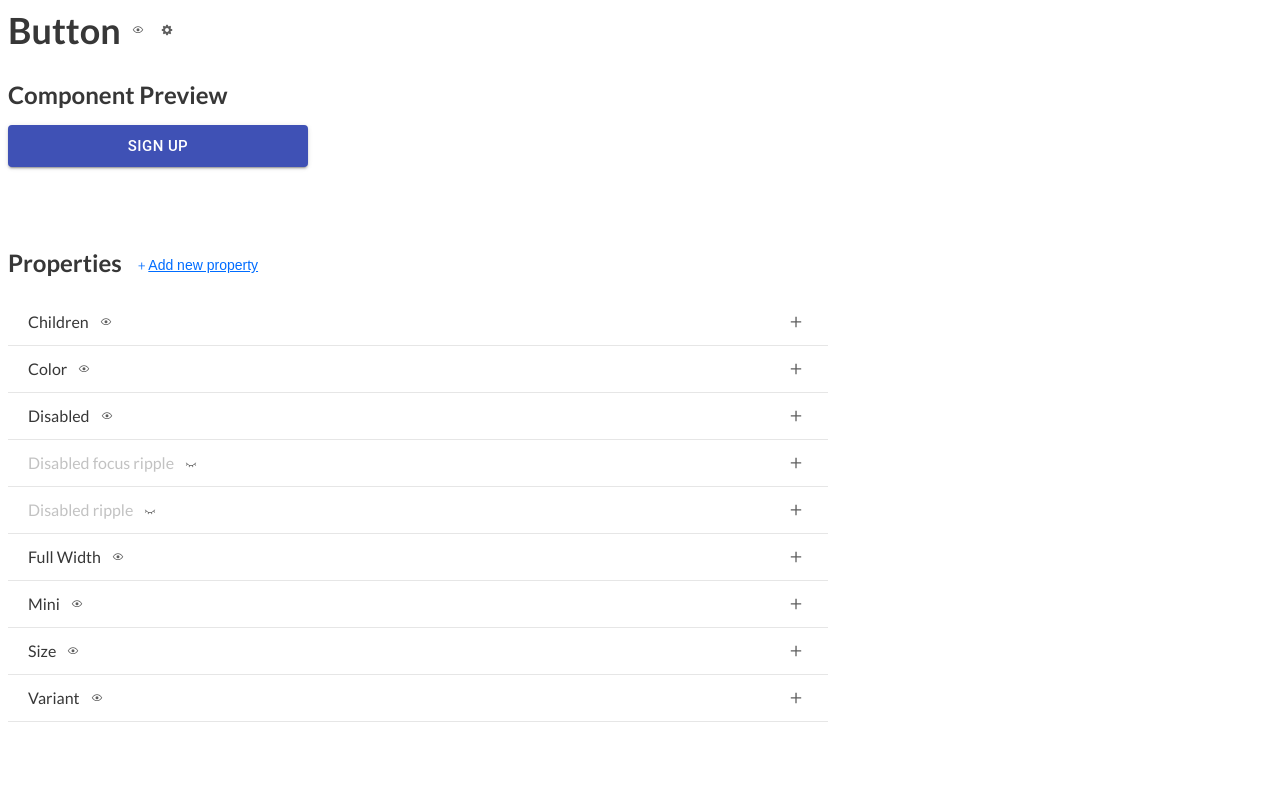
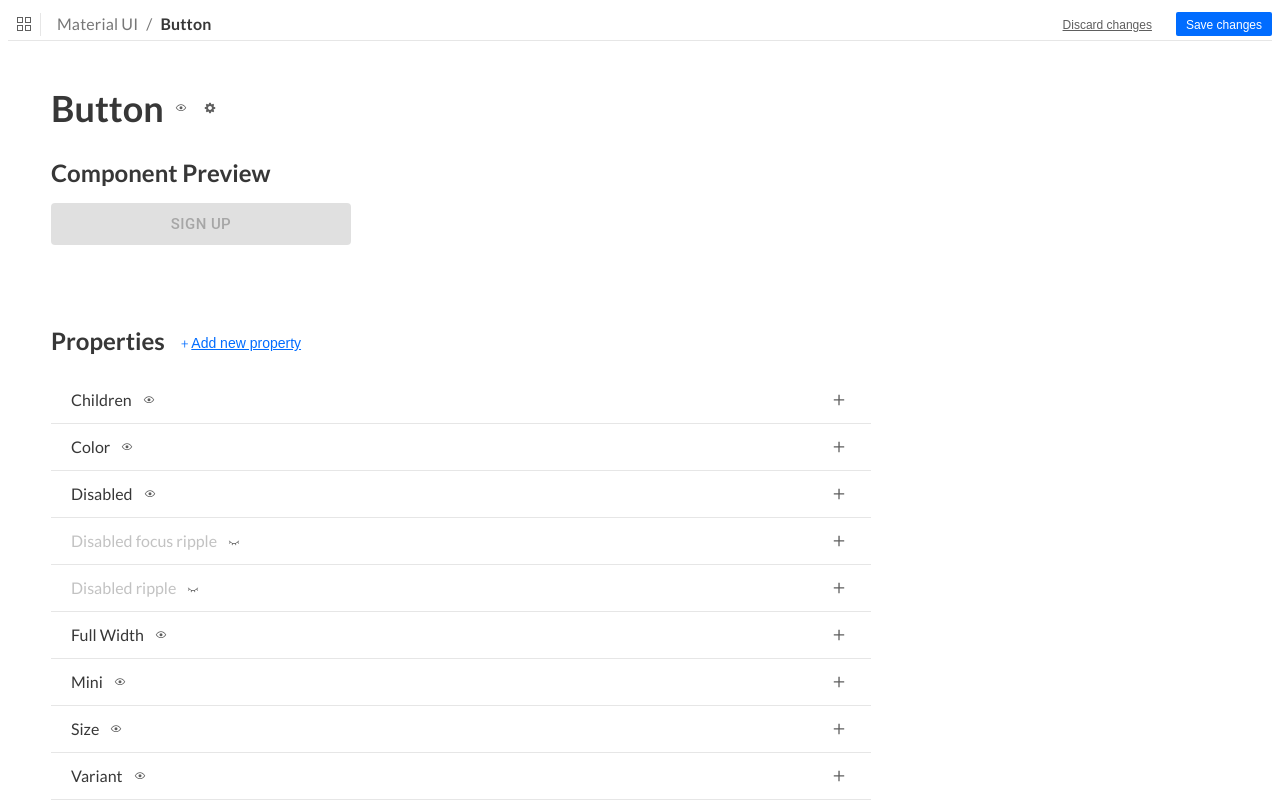
Before and after one commit to Maurikzio/mau-component-creator, a React (Create React App) app: page / in a window 1280 px wide. Built offline with nearby package versions, Linux system fonts and the light colour scheme.

Commit message:
Added Topbar section

```diff
--- a/src/App.js
+++ b/src/App.js
@@ -2,7 +2,8 @@
 import { useCallback, useState } from "react";
 import Properties from "./components/Properties";
 import Preview from "./components/Preview";
-import Header from "./components/Header"
+import Header from "./components/Header";
+import Topbar from "./components/Topbar";
 import { css } from "@emotion/react";
 import produce from "immer";
 import "./App.css";
@@ -10,6 +11,11 @@ import "./App.css";
 
 const appStyles = ({ colors }) => css`
   color: ${colors.primary};
+
+  section {
+    padding-top: 45px;
+    padding-left: 43px;
+  }
 `;
 
 function App() {
@@ -127,12 +133,16 @@ function App() {
     setProperties({...properties, ...newProperty})
   }
 
+  const componentName = "Button";
+
   return (
     <div css={appStyles}>
-      {/* <Topbar /> */}
-      <Header />
-      <Preview properties={properties} />
-      <Properties properties={properties} updatePropertyField={updatePropertyField} onAddNewProperty={handleAddNewProperty}/>
+      <Topbar componentName={componentName}/>
+      <section>
+        <Header componentName={componentName}/>
+        <Preview properties={properties} />
+        <Properties properties={properties} updatePropertyField={updatePropertyField} onAddNewProperty={handleAddNewProperty}/>
+      </section>
     </div>
   );
 }
--- a/src/components/Header/index.jsx
+++ b/src/components/Header/index.jsx
@@ -17,11 +17,12 @@ const headerStyles = css`
   }
 `;
 
-const Header = () => {
+const Header = (props) => {
+  const { componentName } = props;
   const [isVisible, setIsVisible] = useState(true);
   return (
     <div css={headerStyles}>
-      <div className="header-title">Button</div>
+      <div className="header-title">{componentName}</div>
       <VisibilityIcon visible={isVisible} onClick={() => setIsVisible(!isVisible)} tooltipText="Toggle component visibility in library"/>
       <SettingsIcon tooltipText="Component settings" />
     </div>
--- a/src/components/Preview/index.jsx
+++ b/src/components/Preview/index.jsx
@@ -38,6 +38,7 @@ const Preview = (props) => {
         color={propertiesToPass?.["color"] || "primary"}
         disableFocusRipple={propertiesToPass?.["disabledFocusRipple"]}
         disableRipple={propertiesToPass?.["disabledRipple"]}
+        disabled={propertiesToPass?.["disabled"]}
       >Sign up</Button>
     </div>
   )
--- /dev/null
+++ b/src/components/Topbar/index.jsx
@@ -0,0 +1,73 @@
+/** @jsxImportSource @emotion/react */
+import { useState } from "react";
+import { css } from "@emotion/react";
+import { Breadcrumbs } from "@material-ui/core";
+import { ReactComponent as GroupIcon } from "../../assets/icons/layout-medium-tile-outline.svg";
+import Button from "../common/Button";
+
+const topbarStyles = ({ colors, typography }) => css`
+  height: 32px;
+  display: flex;
+  align-items: center;
+  column-gap: 16px;
+  border-bottom: 1px solid ${colors.silver.dark5};
+  .topbar-left-icon {
+    padding: 2px 9px;
+    border-right: 1px solid ${colors.silver.dark5};
+  }
+
+  nav {
+    font-family: ${typography.fontFamily};
+  }
+
+  .topbar-breadcrumbs {
+    font-size: 15px;
+    span {
+      color: #777777;
+      font-weight: normal;
+    }
+    .active {
+      color: #373737;
+      font-weight: bold;
+    }
+  }
+
+  .topbar-actions {
+    display: flex;
+    margin-left: auto;
+    column-gap: 14px;
+  }
+`
+
+const Topbar = (props) => {
+  const { componentName } = props;
+  const [ changesToSave, setChangesToSave ] = useState(true);
+
+  return (
+    <div css={topbarStyles}>
+      <div className="topbar-left-icon">
+        <GroupIcon/>
+      </div>
+
+      <div className="topbar-breadcrumbs">
+        <Breadcrumbs>
+          <span >Material UI</span>
+          <span className="active">{componentName}</span>
+        </Breadcrumbs>
+      </div>
+
+      <div className="topbar-actions">
+        <Button label="Discard changes" variant="link" size="sm" />
+        <Button
+          label={`${!changesToSave ? "No changes to save"  : "Save changes"}`}
+          size="sm"
+          onClick={() => setChangesToSave(false)}
+          variant={changesToSave ? "button" : "default"}
+        />
+      </div>
+
+    </div>
+  )
+}
+
+export default Topbar;
--- a/src/components/common/Button.jsx
+++ b/src/components/common/Button.jsx
@@ -32,20 +32,30 @@ const buttonStyles = ({ colors }) => css`
   &.btn-sm {
     height: 24px;
     font-size: 12px;
+    padding: 5px 10px 3px 10px;
   }
 
   &.btn-disabled {
     background-color: ${colors.gray.light30};
     cursor: default;
   }
+
+  &.btn-default {
+    background-color: ${colors.gallery};
+    color: ${colors.gray.light10};
+  }
 `;
 
-//variant= button | link
+//variant= button | link | default
 
 const Button = (props) => {
   const { onClick, label, variant="button", size="md", icon=null, disabled=false, tooltipText} = props;
 
-  const buttonClassnames = cn([`btn-${variant}`, `btn-${size}`], {"btn-disabled": disabled});
+  const buttonClassnames = cn(
+    "btn",
+    [`btn-${variant}`, `btn-${size}`],
+    {"btn-disabled": disabled}
+  );
 
   const smartBtn = (
     <button
--- a/src/theme/main.js
+++ b/src/theme/main.js
@@ -29,6 +29,7 @@ export default {
       base: "#006CFF",
     },
     white: "#FFFFFF",
+    gallery: "#F0F0F0",
     link: {
       primary: "#006cff"
     }
```
Also changed, not shown: src/assets/icons/layout-medium-tile-outline.svg (added).
